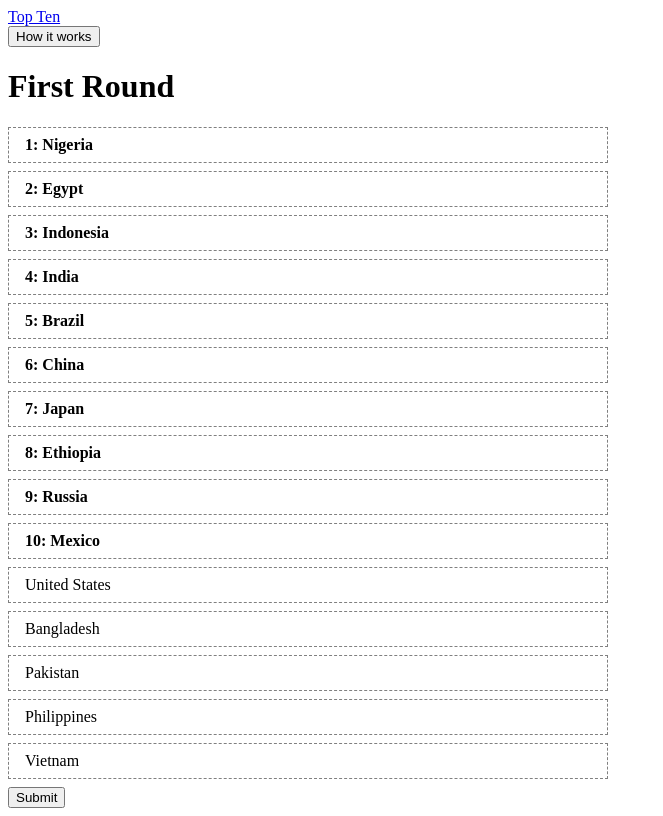
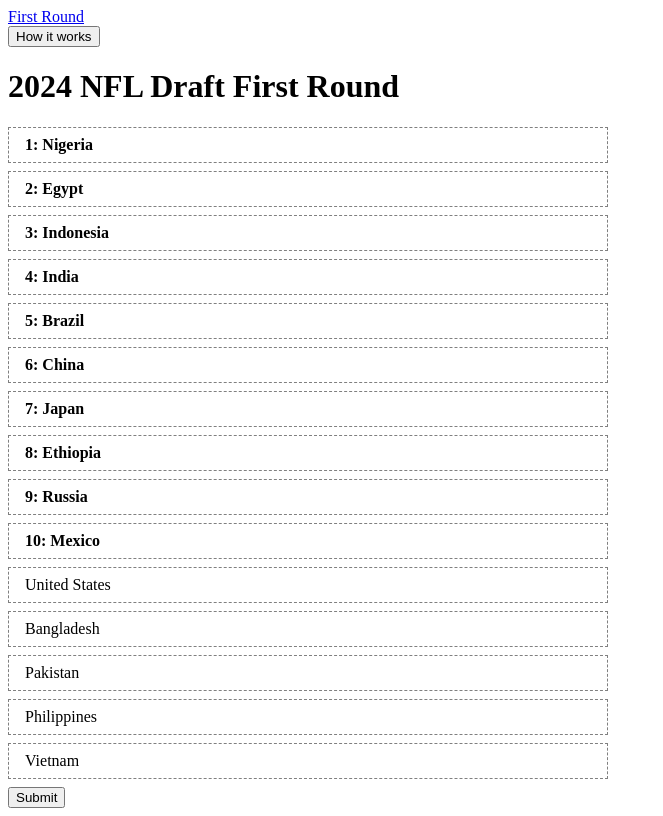
Before and after one commit to SeanPlusPlus/firstround, a Next.js app: page / in a window 1280 px wide. Shown: the whole page, without its empty margins (0-663 px from the left). Built offline with nearby package versions, Linux system fonts and the light colour scheme.

Commit message:
main: first round

```diff
--- a/pages/Main.jsx
+++ b/pages/Main.jsx
@@ -6,7 +6,7 @@ import List from "./List"
 export default function Main() {
   return (
     <main>
-      <h1>First Round</h1>
+      <h1>2024 NFL Draft First Round</h1>
       <DndProvider backend={HTML5Backend}>
         <List />
       </DndProvider>
--- a/pages/Navigation.jsx
+++ b/pages/Navigation.jsx
@@ -28,7 +28,7 @@ function Navigation() {
     <>
       <Navbar bg="dark" data-bs-theme="dark">
         <Container>
-          <Navbar.Brand href="/">Top Ten</Navbar.Brand>
+          <Navbar.Brand href="/">First Round</Navbar.Brand>
           <Navbar.Collapse className="justify-content-end">
             <Navbar.Text>
               <Button onClick={handleShow} variant="secondary">
```
Also changed, not shown: 1 other file (tests, documents, lock files or other folders).
